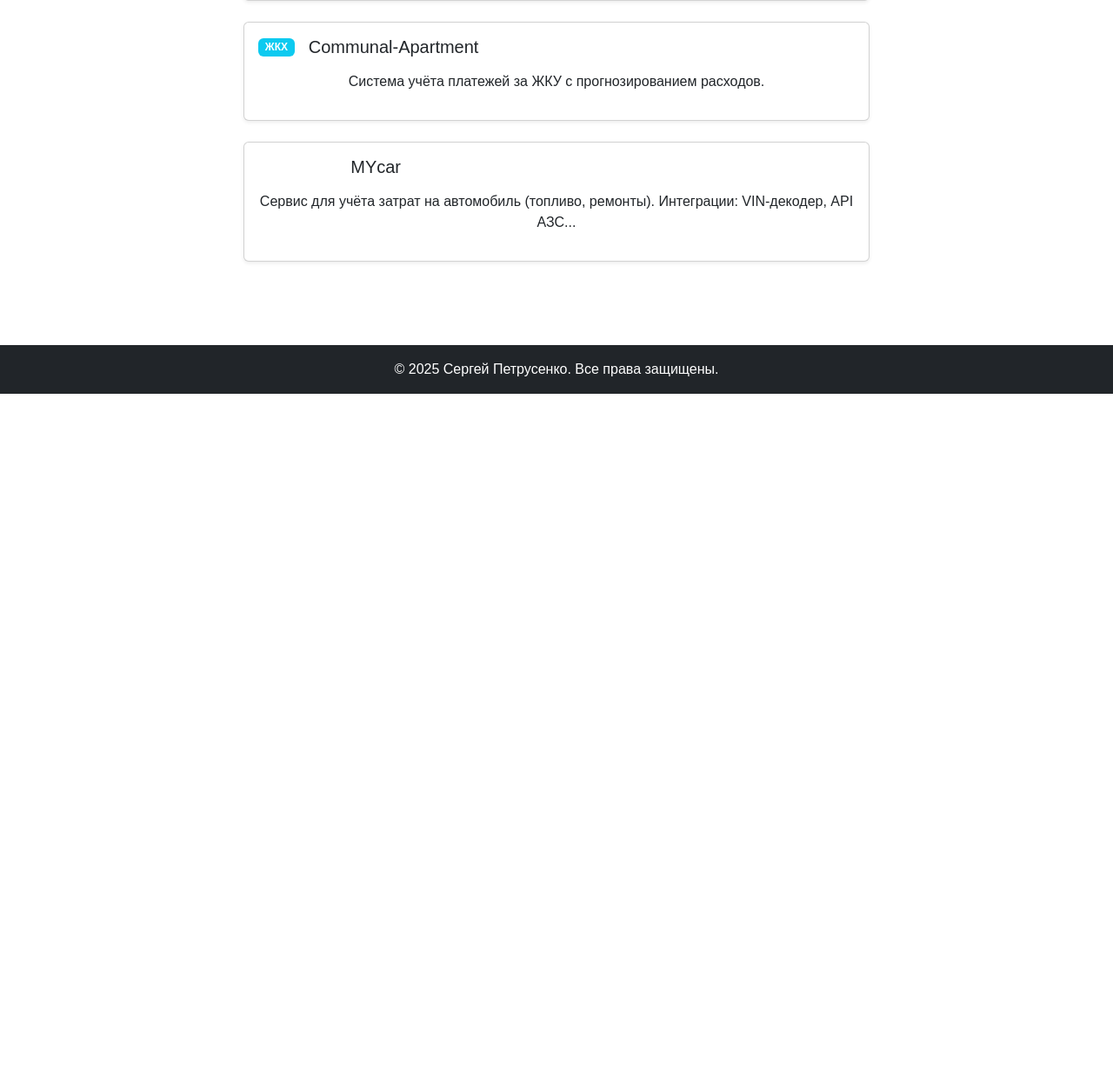
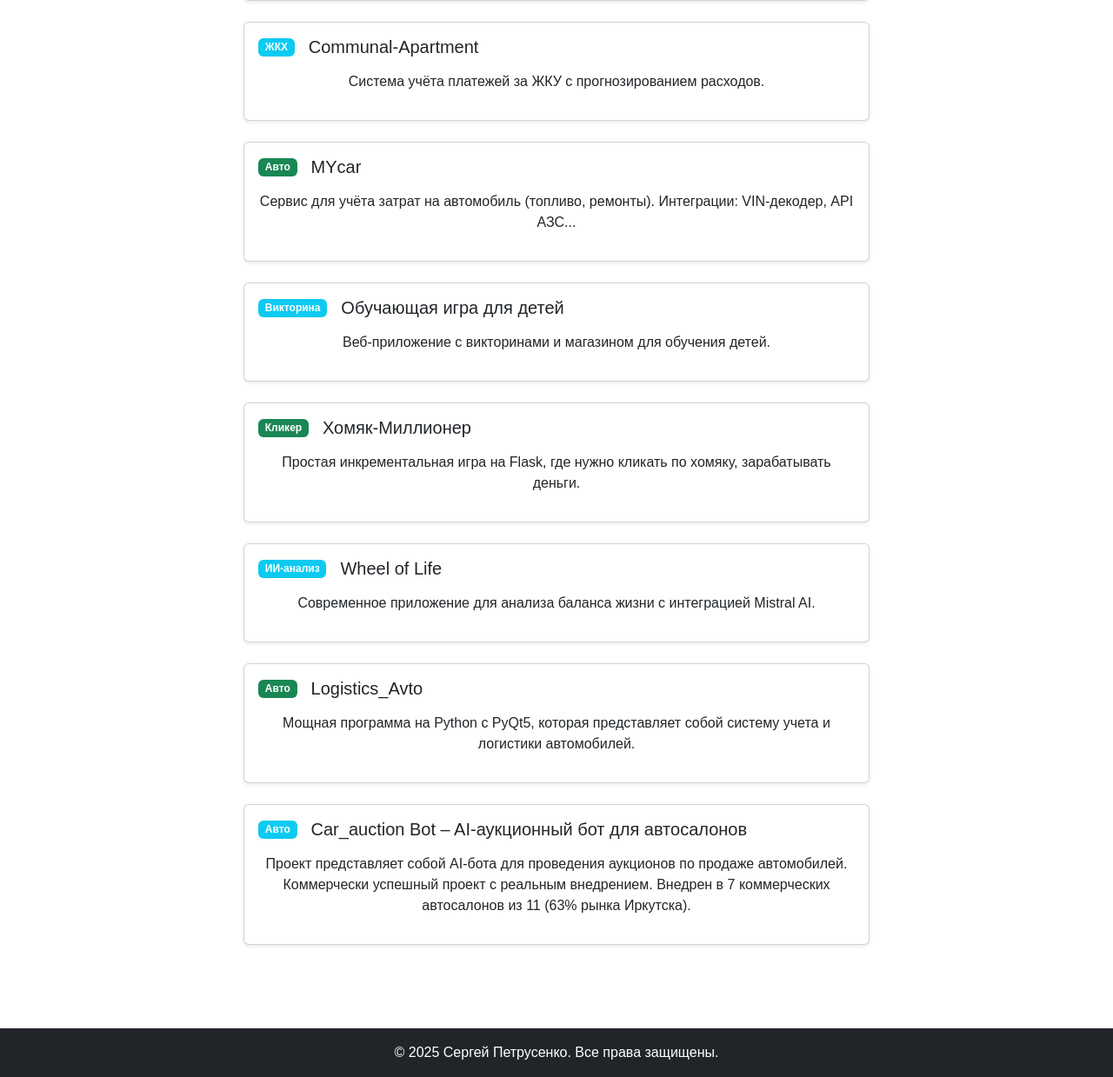
Before and after one commit to Sergei00777/SAIT, a Flask app: page /about in a window 1280 px wide. Shown: the part 2136-3375 px from the top of the page at 87% size. Before the commit the page ends 2589 px from the top, so only its background shows below. Run offline with Flask 3, Linux system fonts and the light colour scheme.

Commit message:
девятый коммит

```diff
--- a/main.py
+++ b/main.py
@@ -87,6 +87,47 @@ def portfolio():
             "title": "QR-кодов",
             "description": "Генерировать QR-коды из текста или ссылки Настроить внешний вид: цвет, размер, формат Добавлять логотип в центр QR-кода Сохранять результат в разных форматах."
         },
+        {
+            "title": "ModernPDFEditor (Python)",
+            "description": "Редактор PDF. Укажите библиотеки ( PyPDF2, ReportLab)."
+        },
+        {
+            "title": "GOVORITTEXT  (HTML)",
+            "description": "Приложение для голосового ввода."
+        },
+        {
+            "title": "textconverter (HTML)",
+            "description": "Конвертер текста. Полезно для резюме."
+        },
+        {
+            "title": "home_accounting",
+            "description": "Система учета финансов. Работа с базами данных (SQLite, PostgreSQL)"
+        },
+        {
+            "title": "Web_scrapping",
+            "description": "Скрипты для сбора данных. Библиотеки (BeautifulSoup, Scrapy, Selenium)."
+        },
+        {
+            "title": "Password",
+            "description": "Генератор/менеджер паролей."
+        },
+        {
+            "title": "Thesnake",
+            "description": "Классическая игра Змейка. Использование HTML/CSS/JS для реализации."
+        },
+        {
+            "title": "TICtecTOE (Python)",
+            "description": "Игра Крестики-нолики с логикой на Python."
+        },
+        {
+            "title": "Tetris",
+            "description": "Полноценная игра — Работы с графикой (Pygame)."
+        },
+        {
+            "title": "ping_pong (Python)",
+            "description": "Простая аркадная игра."
+        },
+
 
         # Добавьте остальные проекты из резюме
     ]
@@ -127,6 +168,41 @@ def certificates():
             "file": "2025-06-03_10-15-39.jpeg",
             "year": 2023
         },
+        {
+            "title": "Лучший по Python. Для всех начинающих! (Stepik)",
+            "file": "2025-07-24_18-17-00.jpeg",
+            "year": 2025
+        },
+        {
+            "title": "Лучший по Python. Часть 2! (Stepik)",
+            "file": "2025-07-24_18-17-59.jpeg",
+            "year": 2025
+        },
+        {
+            "title": "Лучший по Python. Часть 3! (Stepik)",
+            "file": "Python3.jpeg",
+            "year": 2025
+        },
+        {
+            "title": "Git: от новичка до профи (Stepik)",
+            "file": "git2.jpeg",
+            "year": 2025
+        },
+        {
+            "title": "Создание Телеграм БОТОВ (Stepik)",
+            "file": "БОТ.jpeg",
+            "year": 2025
+        },
+        {
+            "title": "Риторика (Stepik)",
+            "file": "Риторика.jpeg",
+            "year": 2025
+        },
+        {
+            "title": "Игрофикация (Stepik)",
+            "file": "Игрофикация.jpeg",
+            "year": 2025
+        },
         # Добавьте остальные дипломы аналогично
     ]
     return render_template('certificates.html', certificates=certs)
--- a/templates/about.html
+++ b/templates/about.html
@@ -216,10 +216,55 @@
             <div class="card mb-4 shadow-sm">
                 <div class="card-body">
                     <div class="d-flex align-items-center mb-3">
-                        <span class="badge bg-succes me-3">Автомобиль</span>
+                        <span class="badge bg-success me-3">Авто</span>
                         <h5 class="mb-0">MYcar</h5>
                     </div>
                     <p>Сервис для учёта затрат на автомобиль (топливо, ремонты). Интеграции: VIN-декодер, API АЗС...</p>
+                </div>
+            </div>
+            <div class="card mb-4 shadow-sm">
+                <div class="card-body">
+                    <div class="d-flex align-items-center mb-3">
+                        <span class="badge bg-info me-3">Викторина</span>
+                        <h5 class="mb-0">Обучающая игра для детей</h5>
+                    </div>
+                    <p>Веб-приложение с викторинами и магазином для обучения детей.</p>
+                </div>
+            </div>
+            <div class="card mb-4 shadow-sm">
+                <div class="card-body">
+                    <div class="d-flex align-items-center mb-3">
+                        <span class="badge bg-success me-3">Кликер</span>
+                        <h5 class="mb-0">Хомяк-Миллионер</h5>
+                    </div>
+                    <p>Простая инкрементальная игра на Flask, где нужно кликать по хомяку, зарабатывать деньги.</p>
+                </div>
+            </div>
+            <div class="card mb-4 shadow-sm">
+                <div class="card-body">
+                    <div class="d-flex align-items-center mb-3">
+                        <span class="badge bg-info me-3">ИИ-анализ</span>
+                        <h5 class="mb-0">Wheel of Life</h5>
+                    </div>
+                    <p>Современное приложение для анализа баланса жизни с интеграцией Mistral AI.</p>
+                </div>
+            </div>
+            <div class="card mb-4 shadow-sm">
+                <div class="card-body">
+                    <div class="d-flex align-items-center mb-3">
+                        <span class="badge bg-success me-3">Авто</span>
+                        <h5 class="mb-0">Logistics_Avto</h5>
+                    </div>
+                    <p>Мощная программа на Python с PyQt5, которая представляет собой систему учета и логистики автомобилей.</p>
+                </div>
+            </div>
+            <div class="card mb-4 shadow-sm">
+                <div class="card-body">
+                    <div class="d-flex align-items-center mb-3">
+                        <span class="badge bg-info me-3">Авто</span>
+                        <h5 class="mb-0">Car_auction Bot – AI-аукционный бот для автосалонов</h5>
+                    </div>
+                    <p>Проект представляет собой AI-бота для проведения аукционов по продаже автомобилей. Коммерчески успешный проект с реальным внедрением. Внедрен в 7 коммерческих автосалонов из 11 (63% рынка Иркутска). </p>
                 </div>
             </div>
         </div>
--- a/templates/certificates.html
+++ b/templates/certificates.html
@@ -17,10 +17,8 @@
     <div class="row mb-4">
         <div class="col-12">
             <div class="d-flex flex-wrap justify-content-center filter-buttons">
-                <button class="btn btn-sm btn-outline-primary mx-2 mb-2 active" data-filter="all">Все</button>
-                <button class="btn btn-sm btn-outline-primary mx-2 mb-2" data-filter="education">Образование</button>
-                <button class="btn btn-sm btn-outline-primary mx-2 mb-2" data-filter="professional">Профессиональные</button>
-                <button class="btn btn-sm btn-outline-primary mx-2 mb-2" data-filter="language">Языки</button>
+                <button class="btn btn-sm btn-outline-primary mx-2 mb-2 active" data-filter="all">Образование</button>
+
             </div>
         </div>
     </div>
--- a/templates/contact.html
+++ b/templates/contact.html
@@ -70,7 +70,7 @@
                             <div>
                                 <h5 class="mb-0">Telegram</h5>
                                 <p class="mb-0">
-                                    <a href="https://t.me/your_telegram" class="text-decoration-none">@PSergei007</a>
+                                    <a href="https://t.me/PSergei007" class="text-decoration-none">@PSergei007</a>
                                 </p>
                             </div>
                         </div>
@@ -81,6 +81,7 @@
                     <div class="text-center">
                         <p>Работаю с 9:00 до 18:00 по иркутскому времени (GMT+8). Отвечаю в течение 24 часов.</p>
                         <p>Для срочных вопросов лучше звонить или писать в WhatsApp.</p>
+                        <p>или Max — новый отечественный мессенджер от VK</p>
                     </div>
                 </div>
             </div>
@@ -125,7 +126,7 @@
                             <a href="viber://chat?number=79041111481" class="btn btn-purple mx-2">
                                 <i class="fab fa-viber fa-lg me-2"></i> Viber
                             </a>
-                            <a href="https://t.me/your_telegram" class="btn btn-primary mx-2">
+                            <a href="https://t.me/PSergei007" class="btn btn-primary mx-2">
                                 <i class="fab fa-telegram fa-lg me-2"></i> Telegram
                             </a>
                         </div>
--- a/templates/resume.html
+++ b/templates/resume.html
@@ -18,7 +18,7 @@
                     <p class="fs-5">Привет! Меня зовут Сергей, и если бы 15 лет назад кто-то сказал, что я буду не только разбираться в подержанных автомобилях лучше, чем в инструкции к микроволновке, но еще и писать код на Python — я бы, наверное, предложил этому человеку проверить температуру. Но вот уже больше десяти лет я помогаю людям находить (и продавать) их идеальные «железные кони», а последние три года параллельно учусь разговаривать на языке программирования.</p>
 
                     <h3 class="h4 mt-4 mb-3 text-primary">Как всё начиналось</h3>
-                    <p>Родился я в Иркутске в 1988 году, и если верить семейным легендам, первую машинку мне подарили раньше, чем я научился ходить. Видимо, судьба намекала. Школу окончил в 2010-м (да, я из тех, кто умудрился задержаться в детстве подольше), а сразу после — Иркутский технический университет.</p>
+                    <p>Родился я в Иркутске в 1988 году, и если верить семейным легендам, первую машинку мне подарили раньше, чем я научился ходить. Видимо, судьба намекала. Школу окончил в 2005-м (да, я из тех, кто умудрился задержаться в детстве подольше), а сразу после — Иркутский технический университет.</p>
 
                     <h3 class="h4 mt-4 mb-3 text-primary">Автомобили — это про людей</h3>
                     <p>В профессии я с 2010 года, и за это время понял: машины — они как люди. Одни — «ухоженные красавицы», другие — «потертые, но боевые». А некоторые — «ну такое, но зато дешево». Моя задача — помочь клиенту найти «ту самую» или расстаться со старой подругой на выгодных условиях. И знаете что? Продажи — это во многом программирование. Только вместо кода — диалоги, вместо багов — возражения, а вместо компиляции — момент, когда клиент говорит: «Беру!»</p>
```
Also changed, not shown: README.md (added), static/images/certificates/2025-07-24_18-17-00.jpeg (added), static/images/certificates/2025-07-24_18-17-59.jpeg (added), static/images/certificates/Python3.jpeg (added), static/images/certificates/git2.jpeg (added), static/images/certificates/БОТ.jpeg (added), static/images/certificates/Игрофикация.jpeg (added), static/images/certificates/Риторика.jpeg (added), static/images/profile.jpg.
